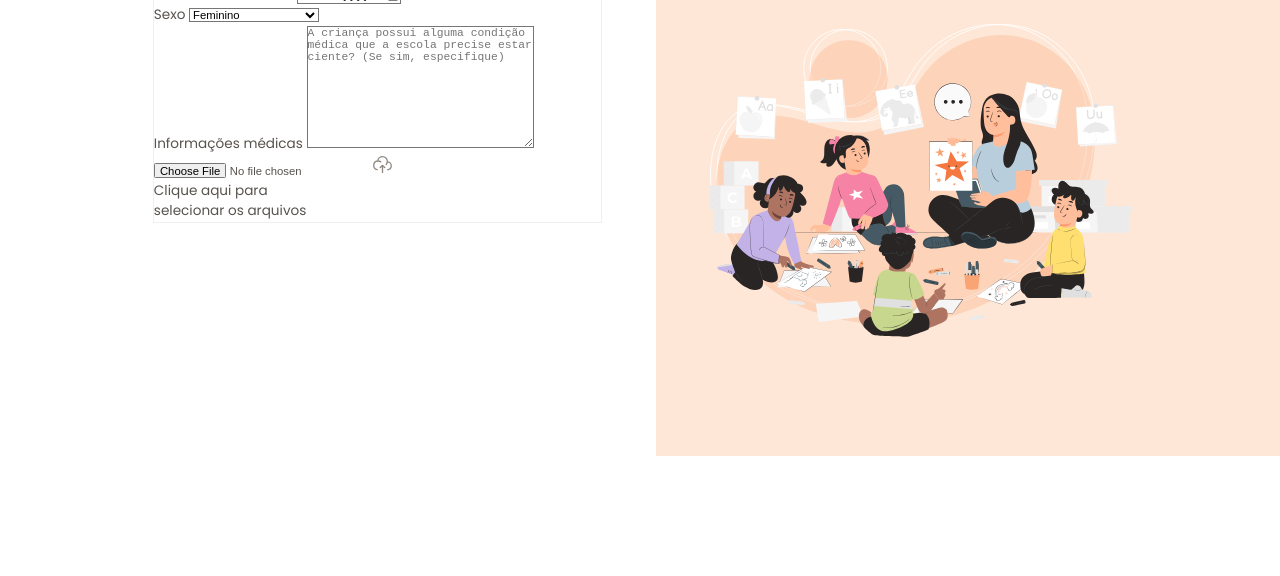
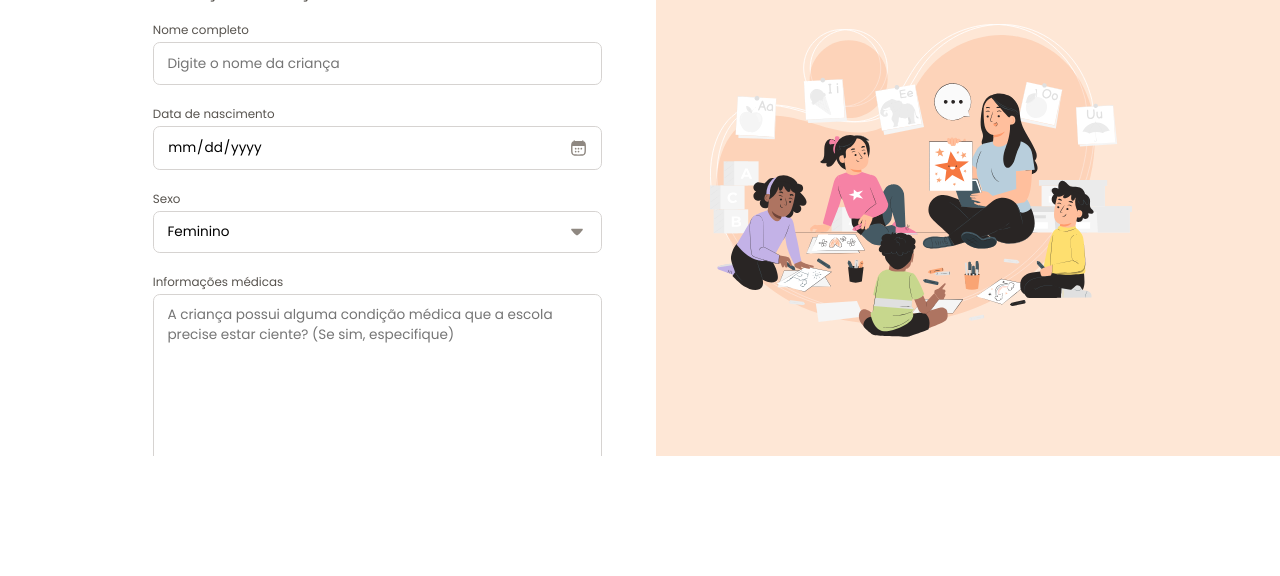
Before and after one commit to WallisonPhill/Formul-rio-de-Matr-cula, a plain HTML site: page index.html in a window 1280 px wide. Shown: the part 224-800 px from the top of the page. Drawn offline with Linux system fonts and the light colour scheme.

Commit message:
Configurando os inputs de data e select

```diff
--- /dev/null
+++ b/styles/fields/index.css
@@ -0,0 +1,55 @@
+input, textarea, select {
+  appearance: none;
+
+  width: 100%;
+
+  border-radius: .5rem;
+  border: 1px solid var(--stroke-default);
+
+  padding: .75rem 1rem;
+
+  font: var(--text);
+}
+
+label {
+  font: var(--text-sm);
+  color: var(--text-secondary);
+
+  display: block;
+  margin-bottom: .25rem;
+}
+
+input:focus,
+select:focus,
+textarea:focus {
+  outline: .25rem solid var(--surface-secondary);
+  border: .125rem solid var(--stroke-highlight);
+  outline-offset: .1px;
+}
+
+input[type="date"] {
+  position: relative;
+
+  &::-webkit-calendar-picker-indicator {
+    opacity: 0;
+  }
+
+  &::before {
+    content: "";
+    position: absolute;
+    background: url(/assets/icons/calendar-03.svg)
+    center/contain;
+
+    right: 1rem;
+    width: 1.25rem;
+    height: 1.25rem;
+
+    top: 50%;
+    transform: translateY(-50%);
+  }
+}
+
+select {
+  background: url(/assets/icons/arrow-down-01.svg)
+  no-repeat calc(100% - 1rem);
+}
--- /dev/null
+++ b/styles/forms.css
@@ -0,0 +1,18 @@
+@import url(/styles/fields/index.css);
+
+form {
+  margin-top: 3rem;
+}
+
+fieldset {
+  border: none;
+
+  display: grid;
+  gap: 1.5rem;
+}
+
+legend {
+  font: 600 1rem/1.25 var(--font-family);
+
+  margin-bottom: 1.5rem;
+}
--- a/styles/index.css
+++ b/styles/index.css
@@ -1,2 +1,3 @@
 @import url(/styles/global.css);
 @import url(/styles/layout.css);
+@import url(/styles/forms.css);
```
